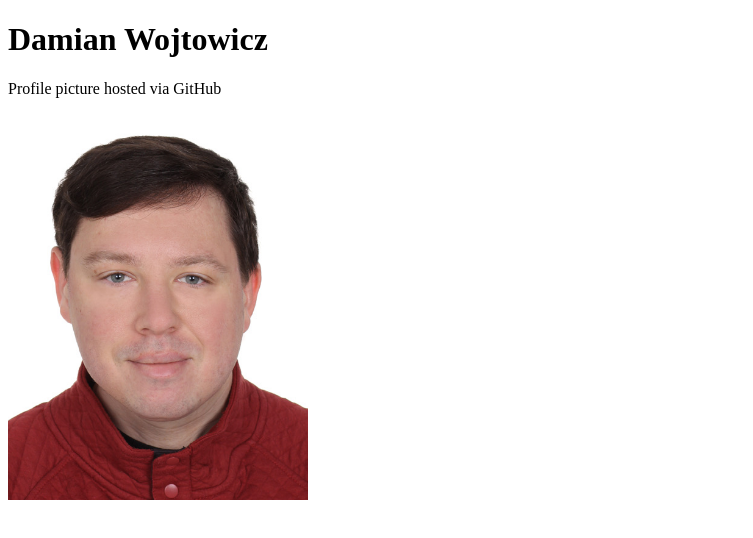
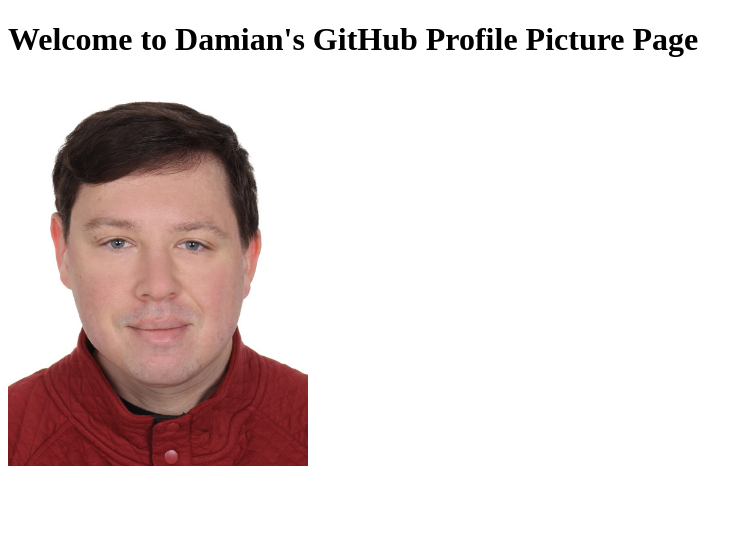
Before and after one commit to damianwpl/profile-picture, a plain HTML site: page index.html in a window 1280 px wide. Shown: the whole page, without its empty margins (0-753 px from the left). Drawn offline with Linux system fonts and the light colour scheme.

Commit message:
Update index.html with hosted image link

```diff
--- a/index.html
+++ b/index.html
@@ -1,13 +1,11 @@
 <!DOCTYPE html>
 <html lang="en">
 <head>
-  <meta charset="UTF-8" />
-  <meta name="viewport" content="width=device-width, initial-scale=1.0" />
-  <title>Damian Wojtowicz - Profile Picture</title>
+  <meta charset="UTF-8">
+  <title>Damian's Profile Picture</title>
 </head>
 <body>
-  <h1>Damian Wojtowicz</h1>
-  <p>Profile picture hosted via GitHub</p>
-  <img src="damian-w.jpg" alt="Damian Wojtowicz profile picture" width="300" />
+  <h1>Welcome to Damian's GitHub Profile Picture Page</h1>
+  <img src="https://raw.githubusercontent.com/damianwpl/profile-picture/main/damian-w.jpg" alt="Damian Wojtowicz profile picture" width="300" />
 </body>
 </html>
```
